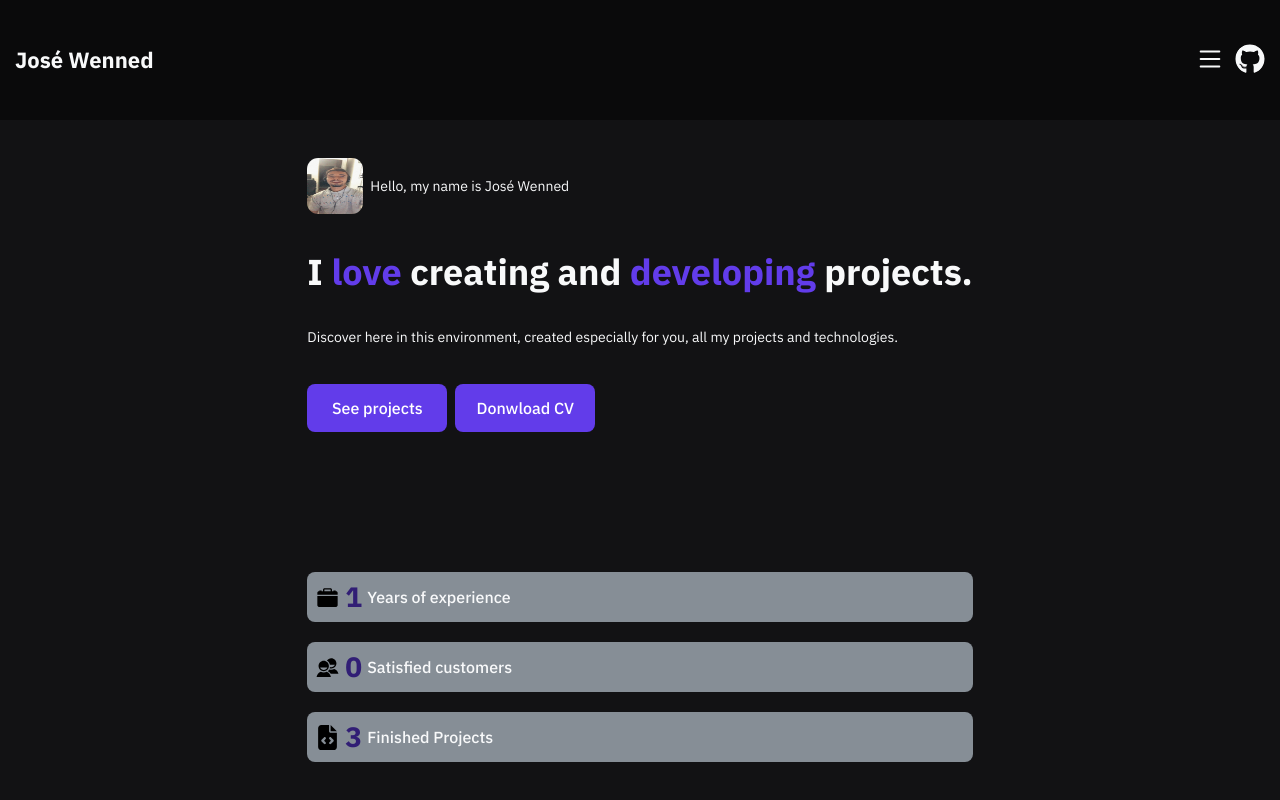
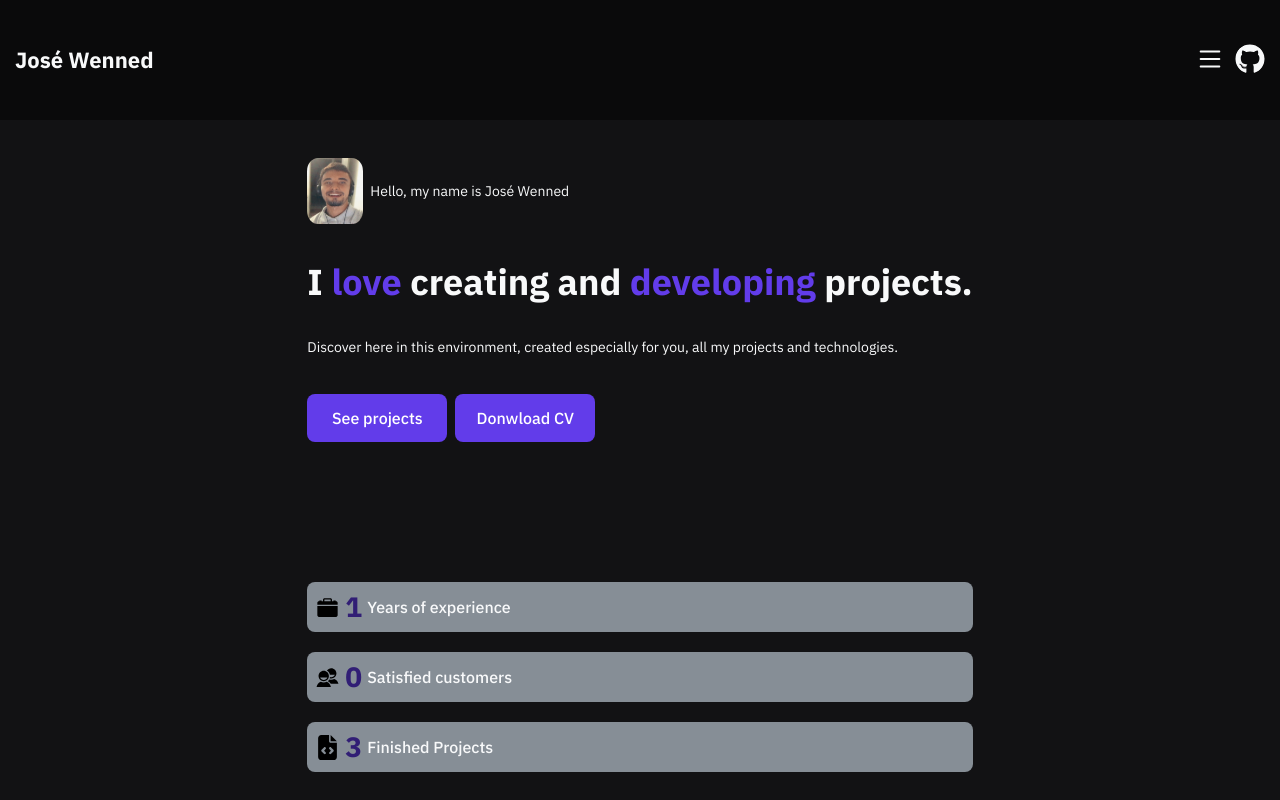
Before and after one commit to Kenzie-Academy-Brasil-Developers/Entrega---Portf-lio-de-Sucesso-JoseWenned, a React (Vite) app: page / in a window 1280 px wide. Shown: the top 800 px of the page. Built offline with nearby package versions, Linux system fonts and the light colour scheme.

Commit message:
feat: update styled image components home

```diff
--- a/src/Components/Home/home.component.tsx
+++ b/src/Components/Home/home.component.tsx
@@ -22,7 +22,7 @@ export const Home = () => {
                 <div className={style.containerPrimary}>
 
                     <div className={style.containerSecond}>
-                        <img className={style.imageProfile} src="./src/assets/Perfil.jpeg" onClick={ openModal }/>
+                        <img className={style.imageProfile} src="./src/assets/Perfil2.JPG" onClick={ openModal }/>
                         <h1 className={style.titleName}>Hello, my name is José Wenned</h1>
                     </div>
 
--- a/src/Components/Home/style.module.scss
+++ b/src/Components/Home/style.module.scss
@@ -37,9 +37,11 @@
 .imageProfile {
 
     width: 56px;
-    height: 56px;
+    height: 66px;
 
     border-radius: 20%;
+
+    cursor: pointer;
 
 }
 
```
Also changed, not shown: src/assets/Perfil2.JPG (added).
